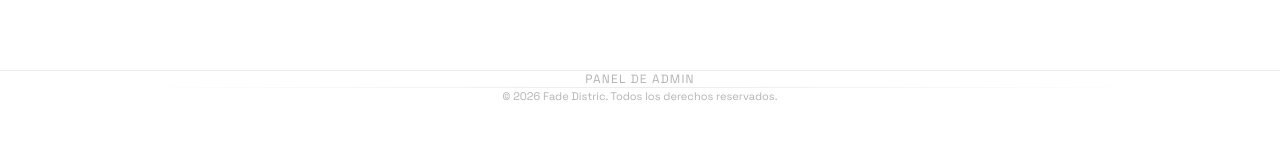
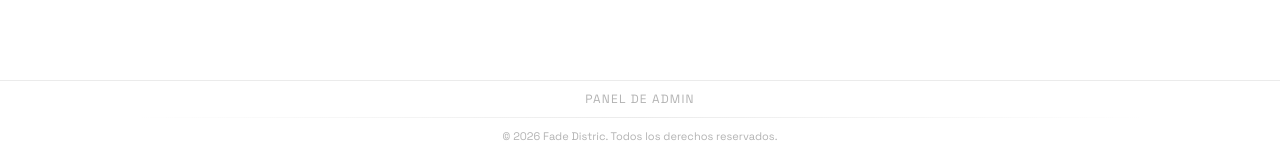
Before and after one commit to PauloTorres12/FadeDistrict, a Next.js app: page / in a window 1280 px wide. Shown: the part 3581-3732 px from the top of the page. Before the commit the page ends 3685 px from the top, so only its background shows below. Built offline with nearby package versions, Linux system fonts and the light colour scheme; no server answers; the database is empty.

Commit message:
style: final micro adjustments to margins in footer and horarios

```diff
--- a/src/components/AdminDashboard.tsx
+++ b/src/components/AdminDashboard.tsx
@@ -147,9 +147,9 @@ export default function AdminDashboard() {
         </div>
       </div>
 
-      <div className="container-fluid max-w-5xl mx-auto" style={{ paddingTop: '2.5rem', paddingBottom: '3.5rem' }}>
+      <div className="container-fluid max-w-5xl mx-auto" style={{ paddingTop: '10px', paddingBottom: '3.5rem' }}>
         {/* Tabs */}
-        <div className="w-full flex justify-center" style={{ marginBottom: '2rem' }}>
+        <div className="w-full flex justify-center" style={{ marginBottom: '10px' }}>
           <div className="flex items-center gap-1 md:gap-2 bg-black/5 p-1 md:p-1.5 px-1 md:px-2 border border-black/10 shadow-sm">
             <button onClick={() => setActiveTab('schedule')}
               className={`px-4 md:px-8 py-2.5 md:py-3 text-xs md:text-base font-semibold tracking-wide transition-all duration-300 ${activeTab === 'schedule' ? 'bg-black text-white shadow-md' : 'text-black/50 hover:text-black hover:bg-black/5'}`}>
--- a/src/components/AdminHorarios.tsx
+++ b/src/components/AdminHorarios.tsx
@@ -226,7 +226,7 @@ export default function AdminHorarios() {
           })}
         </div>
 
-        <p className="text-xs text-black/25 text-center" style={{ marginTop: '48px' }}>
+        <p className="text-xs text-black/25 text-center" style={{ marginTop: '24px' }}>
           Tocá un horario para habilitarlo o deshabilitarlo. Los horarios reservados no se pueden quitar.
         </p>
       </div>
--- a/src/components/Booking.tsx
+++ b/src/components/Booking.tsx
@@ -218,7 +218,7 @@ export default function Booking() {
         </motion.div>
 
         {/* Progress Steps */}
-        <div className="flex items-center gap-1.5 max-w-md w-full mb-12 md:mb-16">
+        <div className="flex items-center gap-1.5 max-w-md w-full" style={{ marginBottom: '10px' }}>
           {steps.map((s, i) => {
             const currentIdx = steps.indexOf(step);
             const isProcessingOrSuccess = step === 'processing' || step === 'success';
@@ -228,8 +228,7 @@ export default function Booking() {
             return (
               <div key={s} className={`flex items-center gap-1.5 ${i < steps.length - 1 ? 'flex-1' : 'flex-none'}`}>
                 <div
-                  className={`w-2.5 h-2.5 md:w-3 md:h-3 rounded-full transition-all duration-300 flex-shrink-0 ${
-                    isActive
+                  className={`w-2.5 h-2.5 md:w-3 md:h-3 rounded-full transition-all duration-300 flex-shrink-0 ${isActive
                     ? 'bg-black scale-110'
                     : isPast
                       ? 'bg-black/40'
@@ -237,8 +236,7 @@ export default function Booking() {
                     }`}
                 />
                 {i < steps.length - 1 && (
-                  <div className={`flex-1 h-px transition-all duration-300 ${
-                    isPast ? 'bg-black/20' : 'bg-black/5'
+                  <div className={`flex-1 h-px transition-all duration-300 ${isPast ? 'bg-black/20' : 'bg-black/5'
                     }`} />
                 )}
               </div>
--- a/src/components/Footer.tsx
+++ b/src/components/Footer.tsx
@@ -2,13 +2,13 @@
 
 export default function Footer() {
   return (
-    <footer className="py-16 md:py-24 border-t border-black/8">
+    <footer className="border-t border-black/8" style={{ paddingTop: '10px', paddingBottom: '10px' }}>
       <div className="container-fluid flex flex-col items-center">
-        <a href="/admin" className="text-xs text-black/30 hover:text-black/60 transition-colors duration-300 font-[family-name:var(--font-space)] tracking-widest uppercase text-center mb-8">
+        <a href="/admin" className="text-xs text-black/30 hover:text-black/60 transition-colors duration-300 font-[family-name:var(--font-space)] tracking-widest uppercase text-center" style={{ marginBottom: '10px' }}>
           Panel de Admin
         </a>
 
-        <div className="divider w-full max-w-5xl mb-4" />
+        <div className="divider w-full max-w-5xl" style={{ marginBottom: '10px' }} />
 
         <p className="text-[11px] text-black/30 font-[family-name:var(--font-space)] text-center">
           © {new Date().getFullYear()} Fade Distric. Todos los derechos reservados.
```
Lines whose indentation alone changed are shown as unchanged.
